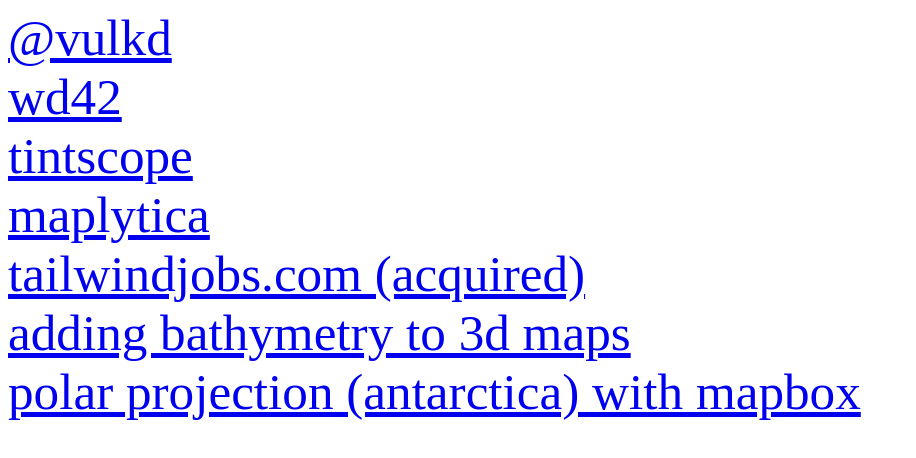
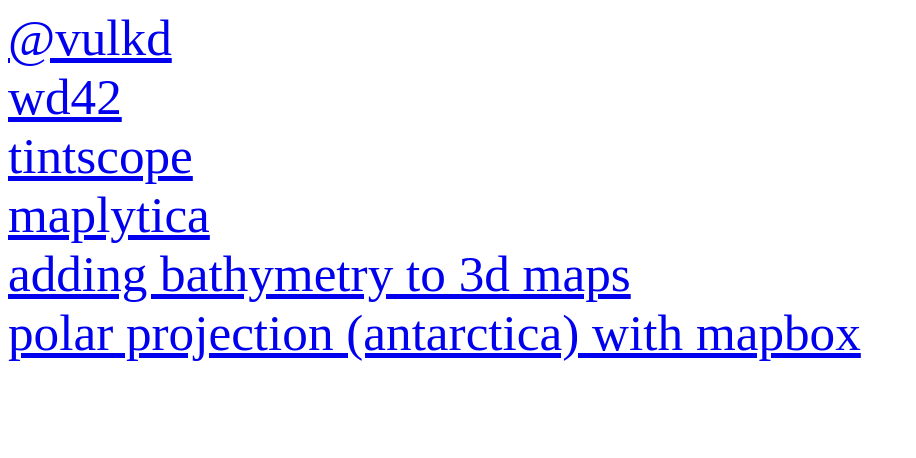
Before and after one commit to vulkd/vulkd.com, a plain HTML site: page index.html in a window 1280 px wide. Shown: the whole page, without its empty margins (0-916 px from the left). Drawn offline with Linux system fonts and the light colour scheme.

Commit message:
rm tailwindjobs link

```diff
--- a/index.html
+++ b/index.html
@@ -2,7 +2,6 @@
 <a href='https://twitter.com/webdev42'>wd42</a>
 <a href='https://tintscope.com/'>tintscope</a>
 <a href='https://maplytica.com/'>maplytica</a>
-<a href='https://tailwindjobs.com/'>tailwindjobs.com (acquired)</a>
 <a href='https://vulkd.com/articles/3d-underwater-maps/index.html'>adding bathymetry to 3d maps</a>
 <a href='https://vulkd.com/articles/polar-projections-with-mapbox/index.html'>polar projection (antarctica) with mapbox</a>
 <style>a{display: block;font-size:4vw}</style>
```
